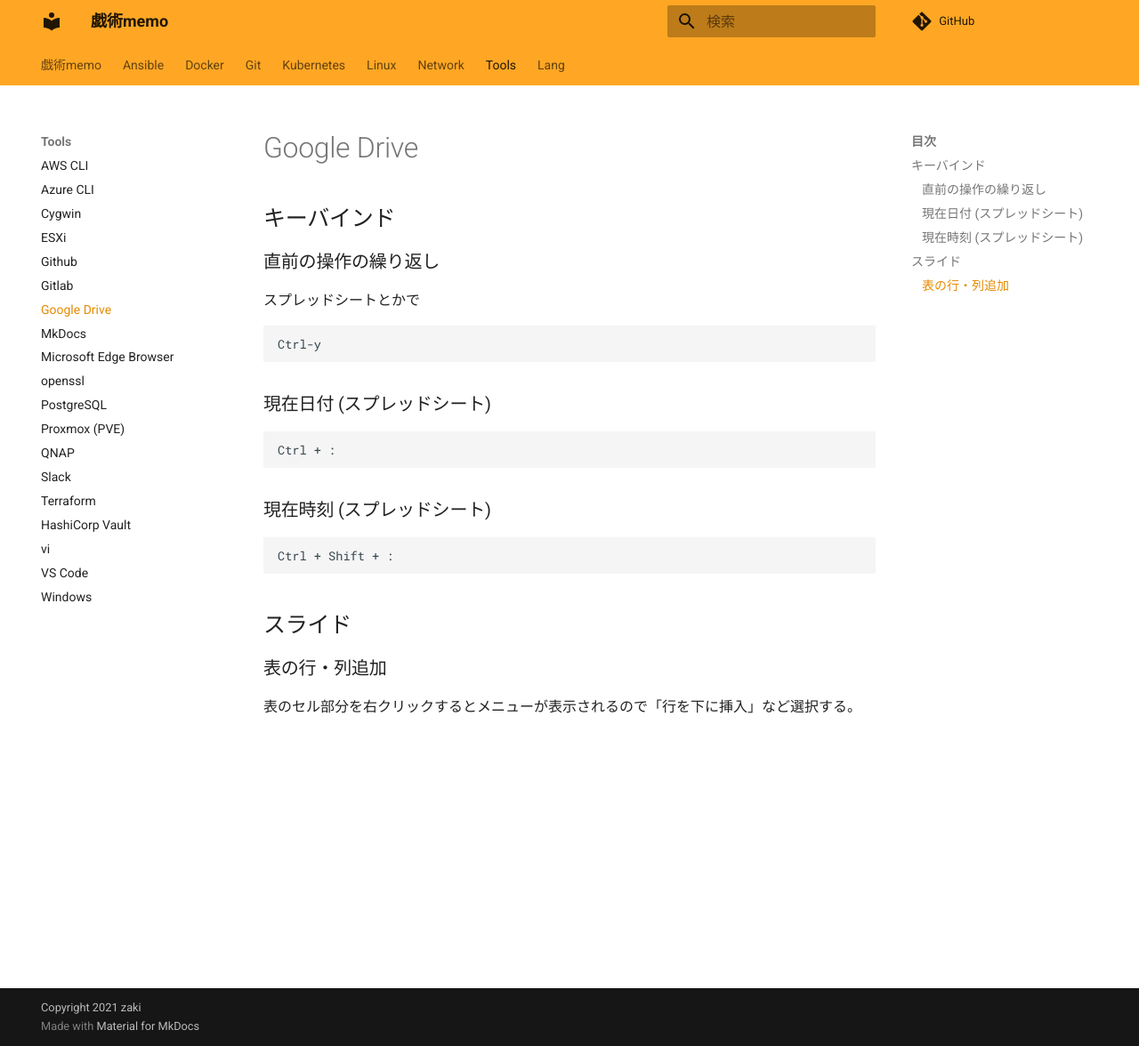
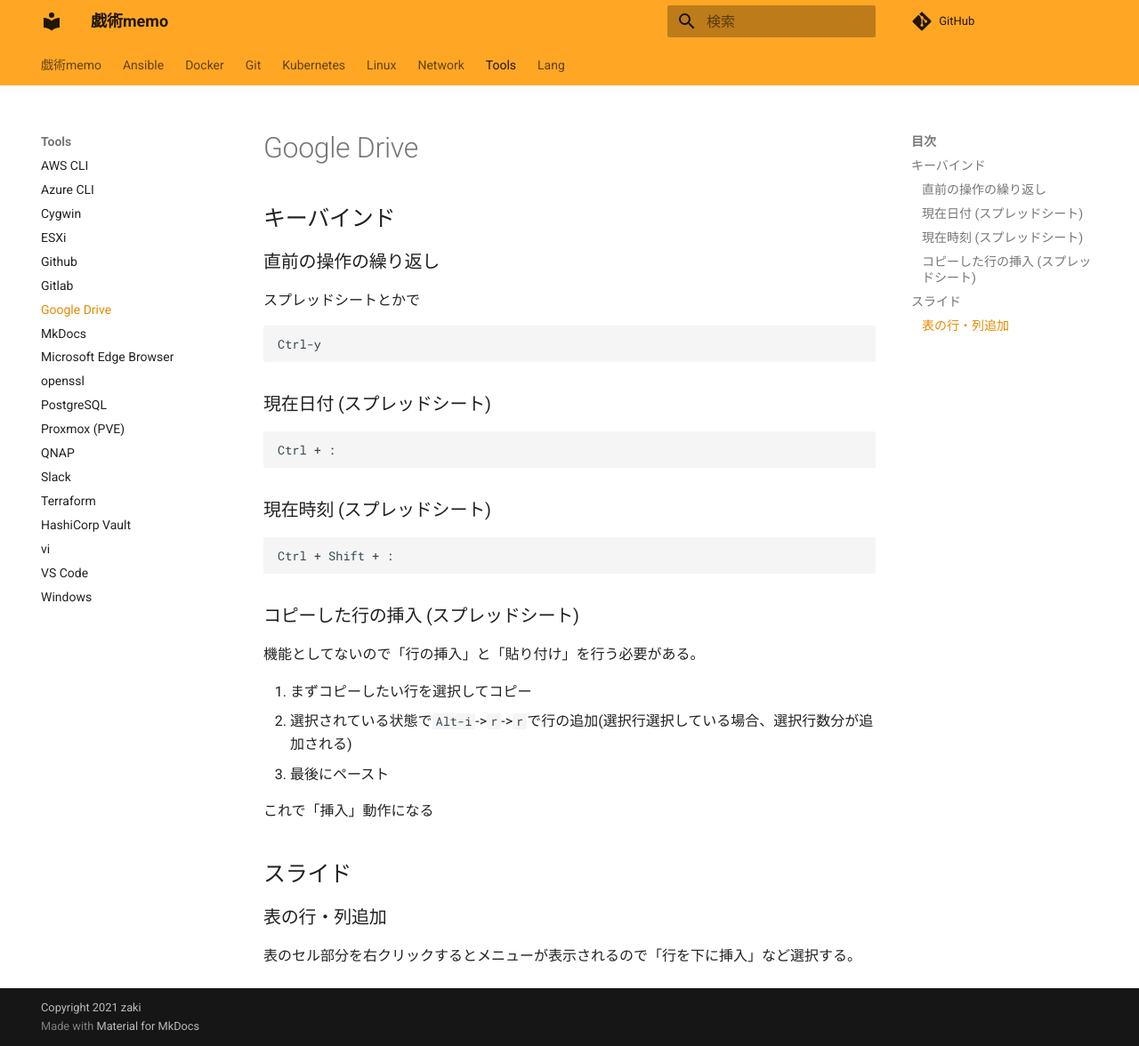
Before and after one commit to zaki-lknr/docs, an MkDocs documentation site: the page built from docs/Tools/googledrive.md, in a window 1280 px wide and 1176 px high. Shown: the whole window at 89% size. Built offline with MkDocs 1.6.1 and Material for MkDocs 9.7.7, drawn with Linux system fonts in a browser that asks for light colours; comment, search, counter and statistics services are not loaded.

Commit message:
add: tools/googledrive: スプレッドシートの行挿入ショートカット

````diff
--- a/docs/Tools/googledrive.md
+++ b/docs/Tools/googledrive.md
@@ -22,6 +22,16 @@ Ctrl + :
 Ctrl + Shift + :
 ```
 
+### コピーした行の挿入 (スプレッドシート)
+
+機能としてないので「行の挿入」と「貼り付け」を行う必要がある。
+
+1. まずコピーしたい行を選択してコピー
+1. 選択されている状態で`Alt-i`->`r`->`r`で行の追加(選択行選択している場合、選択行数分が追加される)
+1. 最後にペースト
+
+これで「挿入」動作になる
+
 ## スライド
 
 ### 表の行・列追加
````
